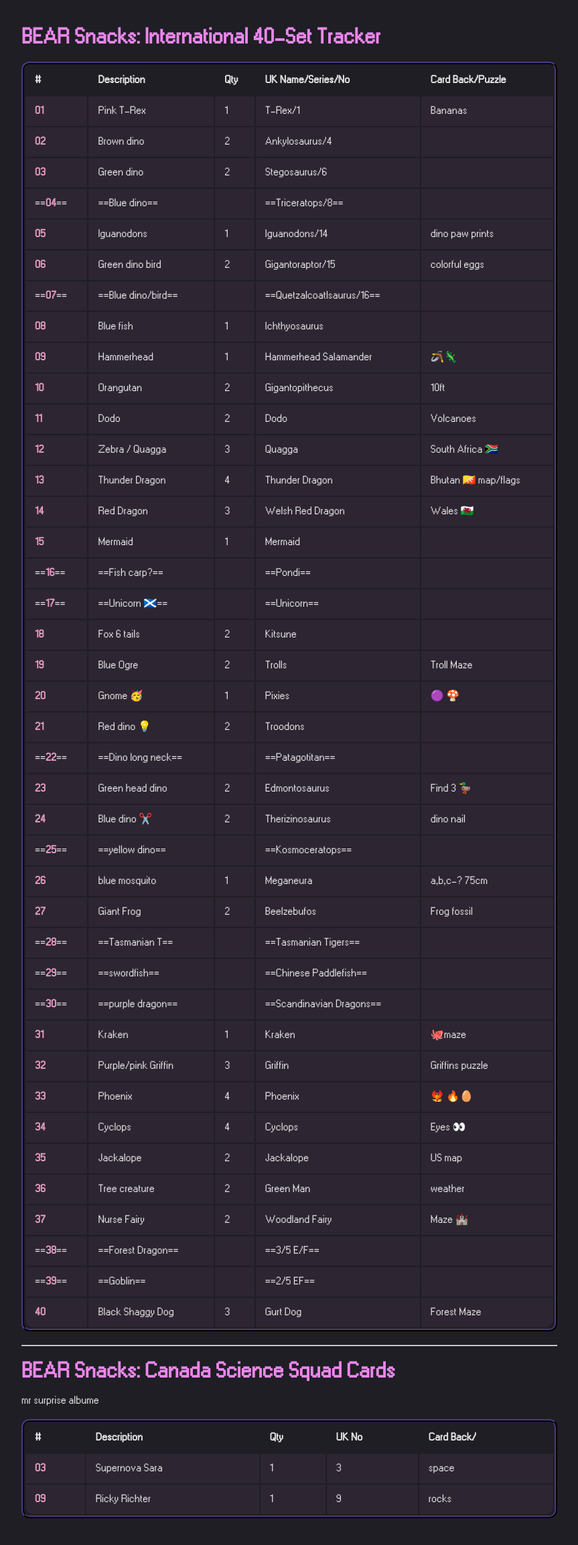
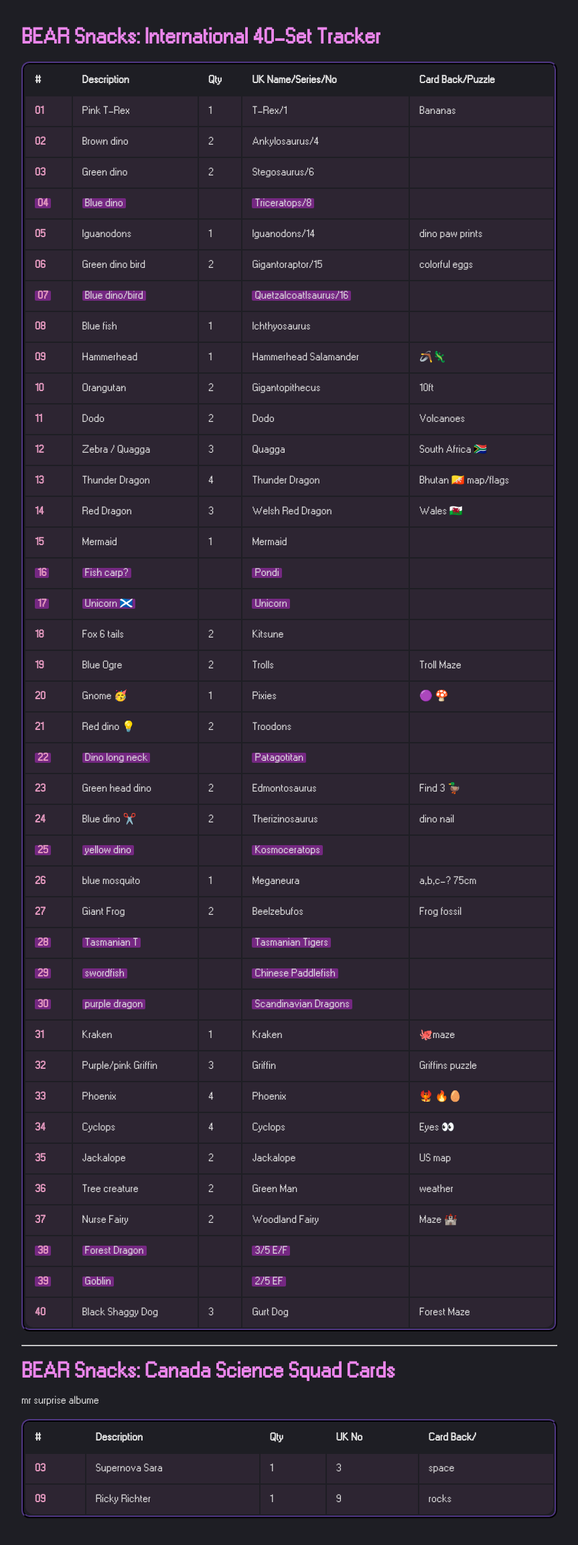
Before and after one commit to juliacb/SharedNotes, a Jekyll site: the page built from notes/bear-snacks-cards.md, in a window 1280 px wide. Shown: the whole page at 67% size, without its empty margins (208-1071 px from the left). Built offline with Jekyll 4.4.1, drawn with Linux system fonts in a browser that asks for light colours; part of the change alters nothing that is shown.

Commit message:
convert md highlight to html

```diff
--- a/_layouts/default.html
+++ b/_layouts/default.html
@@ -3,13 +3,49 @@
 <head>
   <meta charset="UTF-8">
   <title>{{ page.title | default: site.title }}</title>
-  <!-- Change '/assets/theme.css' to match your exact file path -->
   <link rel="stylesheet" href="{{ '/assets/retroma-web.css' | relative_url }}">
   {% seo %}
+  <style>
+    /* Styling to match standard Obsidian look */
+    mark.obsidian-highlight {
+      background-color: rgba(217, 45, 240, 0.42); /* Vibrant yellow highlighter */
+      color: inherit;
+      padding: 0 4px;
+      border-radius: 2px;
+    }
+  </style>
 </head>
 <body class="markdown-preview-view theme-dark">
-  <div style="max-width: 800px; margin: 40px auto; padding: 0 20px;">
+  <!-- Added the class "obsidian-content" to accurately isolate markdown text -->
+  <div class="obsidian-content" style="max-width: 800px; margin: 40px auto; padding: 0 20px;">
     {{ content }}
   </div>
+
+<script>
+  document.addEventListener("DOMContentLoaded", function() {
+    const contentArea = document.querySelector('.obsidian-content');
+    if (!contentArea) return;
+
+    // 1. Temporarily extract and mask code blocks to prevent ruining actual code syntax
+    const codeBlocks = [];
+    contentArea.querySelectorAll('pre, code, script, style').forEach((el, index) => {
+      const placeholder = `___CODE_BLOCK_PLACEHOLDER_${index}___`;
+      codeBlocks.push({ placeholder, element: el.outerHTML });
+      el.outerHTML = placeholder;
+    });
+
+    // 2. Perform the global replacement of ==text== with HTML mark tags
+    let html = contentArea.innerHTML;
+    const regex = /==([^=\n]+)==/g;
+    html = html.replace(regex, '<mark class="obsidian-highlight">$1</mark>');
+
+    // 3. Restore the untouched code blocks back into place
+    codeBlocks.forEach(item => {
+      html = html.replace(item.placeholder, item.element);
+    });
+
+    contentArea.innerHTML = html;
+  });
+</script>
 </body>
 </html>
```
